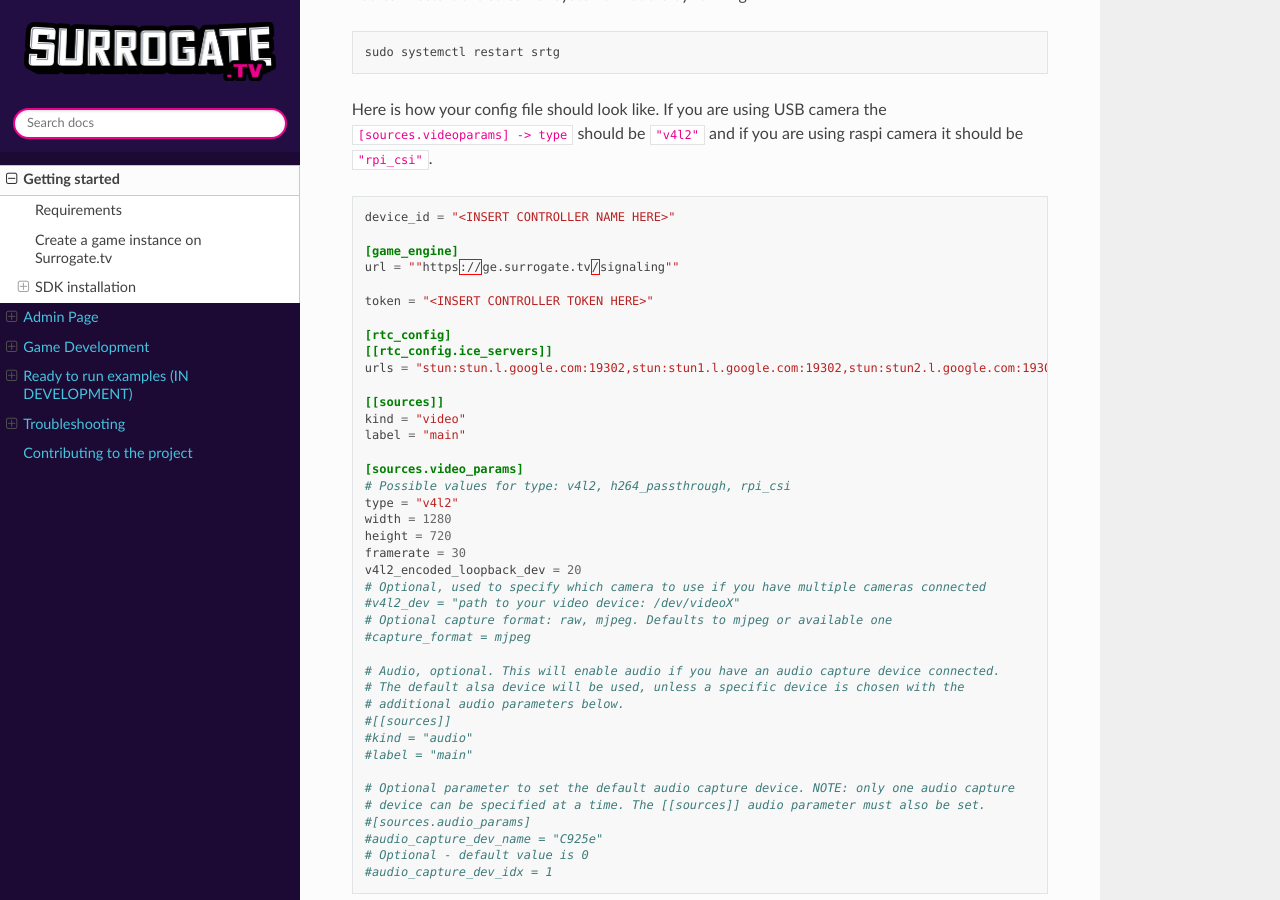
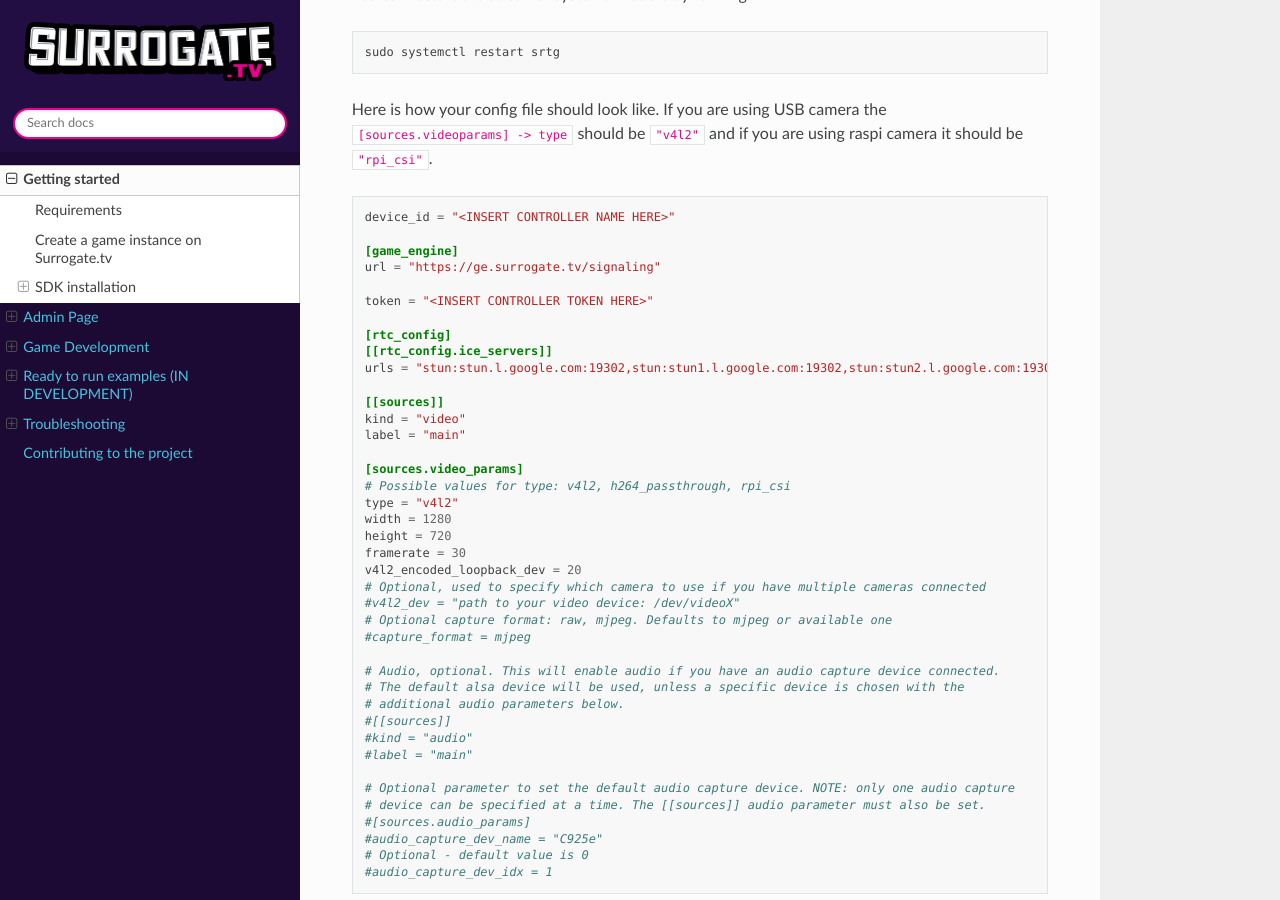
Before and after one commit to SurrogateInc/surrortg-sdk, a Sphinx documentation site: the page built from docs/source/getting_started.md, in a window 1280 px wide and 900 px high, scrolled down 5936 px. Built offline with Sphinx 7.4.7 and the Read the Docs theme 2.0.0, drawn with Linux system fonts in a browser that asks for light colours; pages that are not in the unit, such as notebooks, are missing from menus.

Commit message:
docs: double quote typo fixed

```diff
--- a/docs/source/getting_started.md
+++ b/docs/source/getting_started.md
@@ -254,7 +254,7 @@
 device_id = "<INSERT CONTROLLER NAME HERE>"
 
 [game_engine]
-url = ""https://ge.surrogate.tv/signaling""
+url = "https://ge.surrogate.tv/signaling"
 
 token = "<INSERT CONTROLLER TOKEN HERE>"
 
```
